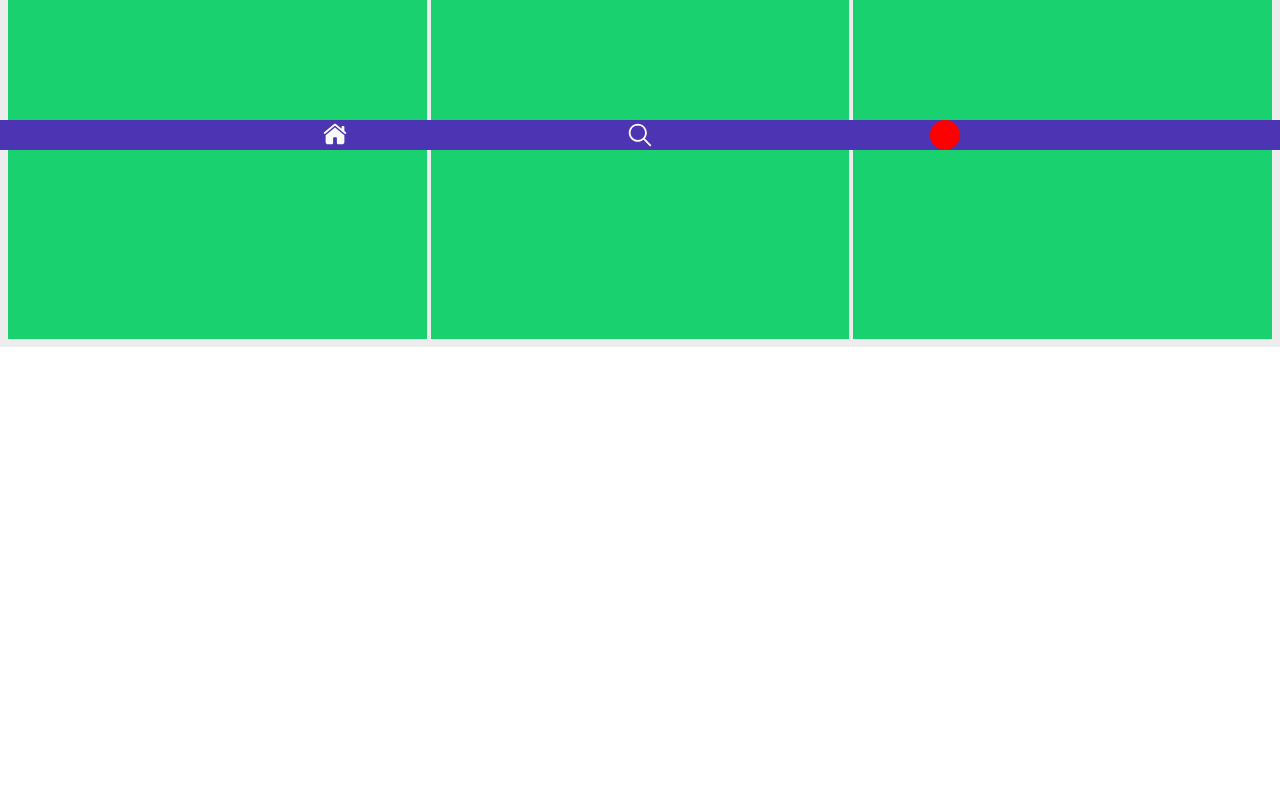
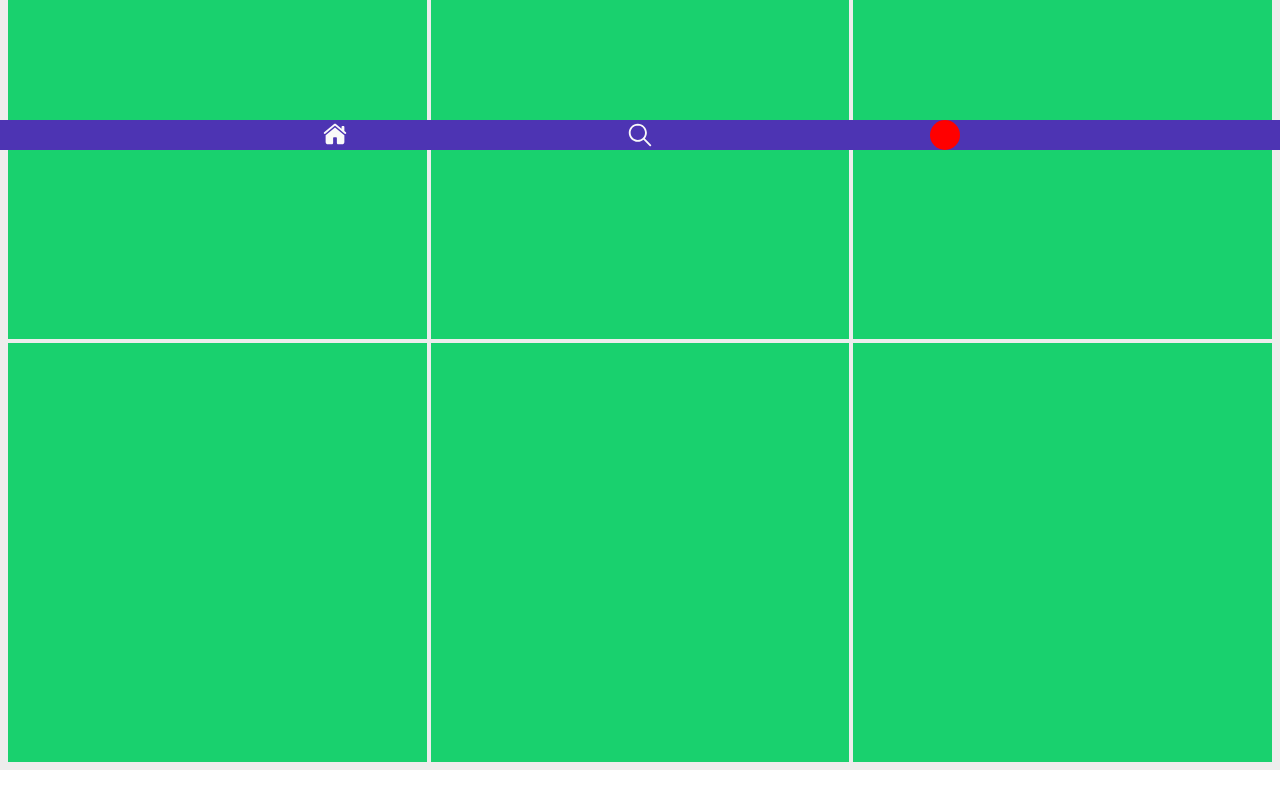
Before and after one commit to Eponce11/Pikky, a React (Vite) app in the folder client/: page /user in a window 1280 px wide. Shown: the part 650-1450 px from the top of the page. Before the commit the page ends 1027 px from the top, so only its background shows below. Built offline with nearby package versions, Linux system fonts and the light colour scheme.

Commit message:
css fixes

```diff
--- a/client/src/components/navbar.tsx
+++ b/client/src/components/navbar.tsx
@@ -7,7 +7,7 @@ const Navbar = () => {
     const navigate = useNavigate();
 
     return (
-        <div className="flex justify-around items-center bg-secondary-purple w-full h-[40px] sticky bottom-0">
+        <div className="flex justify-around items-center bg-secondary-purple w-full h-[40px] sticky bottom-0 z-50">
             <div className="flex justify-between w-1/2">
                 <img src={ HomeIcon } alt="home" onClick={ () => { navigate("/home") }}/>
                 <img src={ SearchIcon } alt="search" onClick={ () => { navigate("/search") }}/>
--- a/client/src/components/profile_body.tsx
+++ b/client/src/components/profile_body.tsx
@@ -4,11 +4,11 @@ import { useNavigate } from "react-router-dom"
 const ProfileBody = () => {
 
     const navigate = useNavigate();
-    const medias = [0,0,0,0,0,0]
+    const medias = [0,0,0,0,0,0,0,0,0]
 
 
     return (
-        <div className="bg-bg-grey h-[1000px] p-2">
+        <div className="bg-bg-grey grow p-2">
             <div className="grid gap-1 grid-cols-3">
                 {
                     medias.map( (media, idx) => {
--- a/client/src/pages/home.tsx
+++ b/client/src/pages/home.tsx
@@ -2,6 +2,7 @@
 
 import Post from "../components/post"
 import Navbar from "../components/navbar"
+import Header from "../components/header"
 
 const Home = () => {
 
@@ -10,6 +11,7 @@ const Home = () => {
 
     return (
         <div>
+            <Header/>
             <Post/>
             <Post/>
             <Post/>
```
